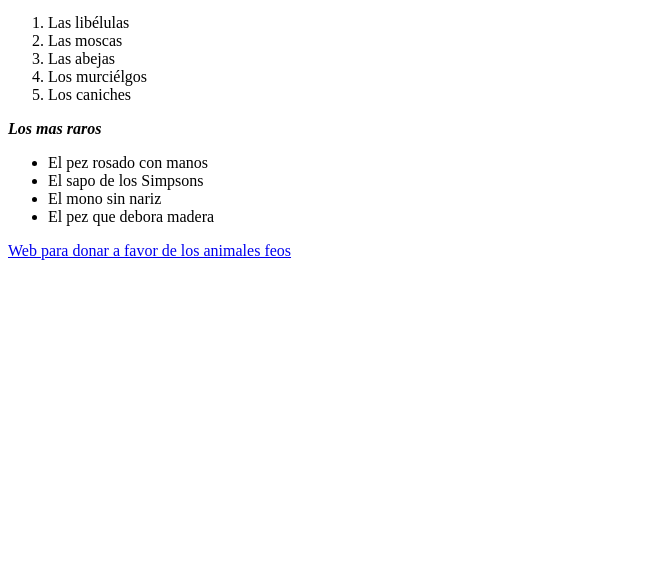
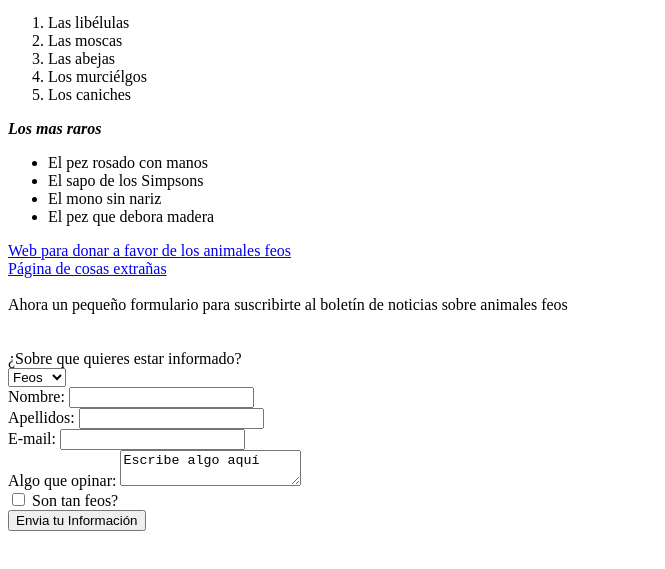
Before and after one commit to pedronicolas/prueba1, a plain HTML site: page prueba1.html in a window 1280 px wide. Shown: the part 147-716 px from the top of the page, without its empty margins (0-665 px from the left). Drawn offline with Linux system fonts and the light colour scheme.

Commit message:
Todo completado

```diff
--- a/prueba1.html
+++ b/prueba1.html
@@ -34,8 +34,49 @@
         </ul>
         <a href="https://www.paypal.com/es/home" target= "_blank">Web para donar a favor de los animales feos</a>
     </section>
-    <aside>
+    <section id= "Pagina internajajasalu2">
+        <a href= "./broma1.html" >Página de cosas extrañas</a>
 
-    </aside>
+    </section>
+</br>
+    <div>Ahora un pequeño formulario para suscribirte al boletín de noticias sobre animales feos</div>
+</br>
+    <form action="/informacion.txt" method="post">
+    </br>
+    <div>¿Sobre que quieres estar informado?</div>
+        <select name="Animales">
+                <option>Feos</option>
+                <option>Raros</option>
+                </select>
+        <section id= "nombre">
+            <label for="Nombre">Nombre: </label>
+            <input type="text" id="Nombre">
+        </section>
+
+        <section id="Apellidos">
+            <label for="Apellidos">Apellidos: </label>
+            <input type="text" id="Apellidos">
+        </section>
+
+        <section id="Mail">
+            <label for="Mail">E-mail:</label>
+            <input type="mail" id="Mail" />
+        </section>
+
+        <section id="Mensaje">
+            <label for="Mensaje">Algo que opinar:</label>
+            <textarea id="msg">Escribe algo aquí</textarea>
+        </section>
+
+        <section id= "checkBox">
+            <input type="checkbox" id="cbox1" value="first_checkbox"> Son tan feos?</label>
+        </section>
+
+        <section class="button">
+            <button type="submit">Envia tu Información</button>
+        </section>
+
+    </form>
+
 </body>
 </html>
```
Also changed, not shown: broma1.html (added, +16 -0 lines).
